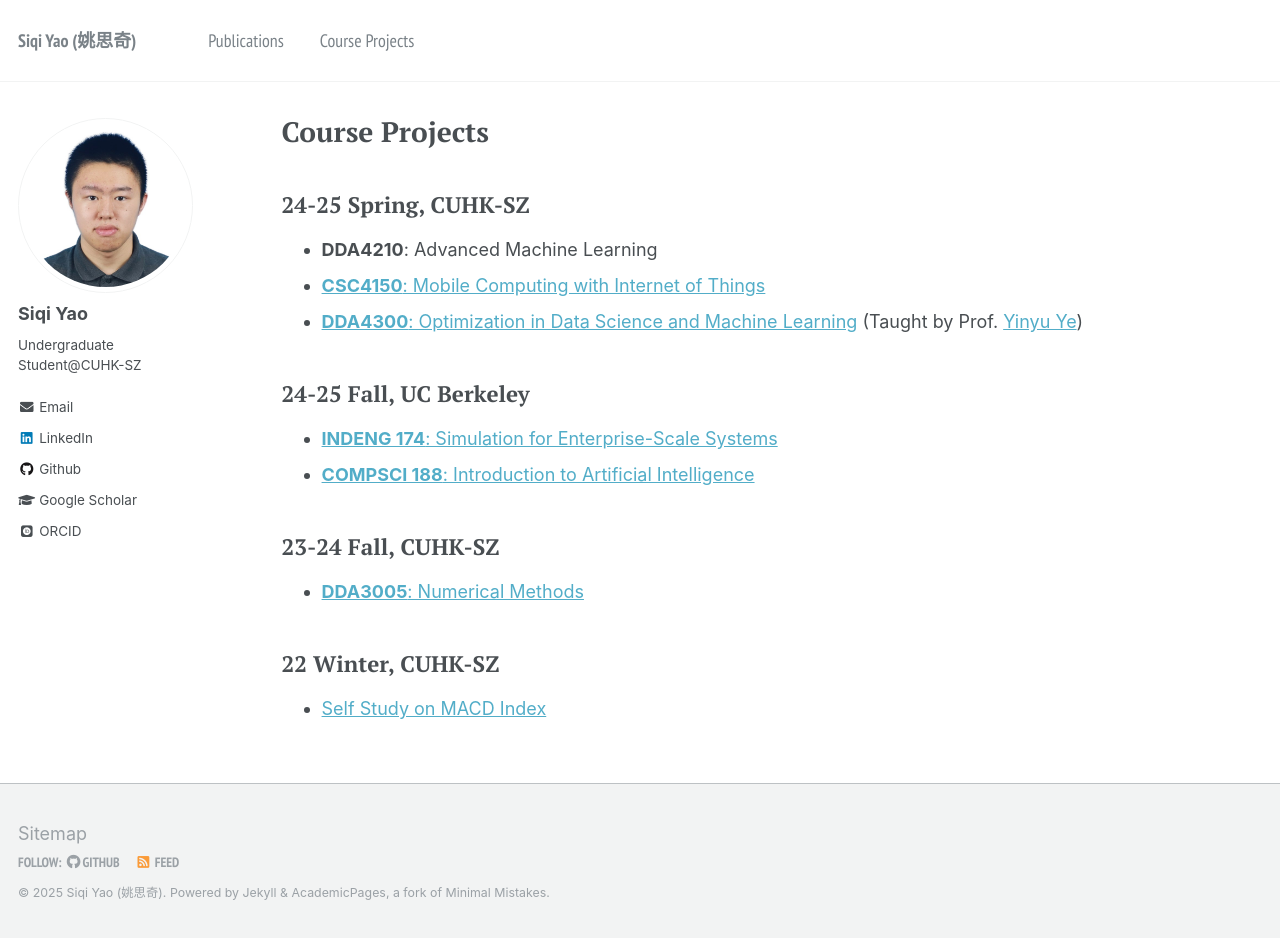
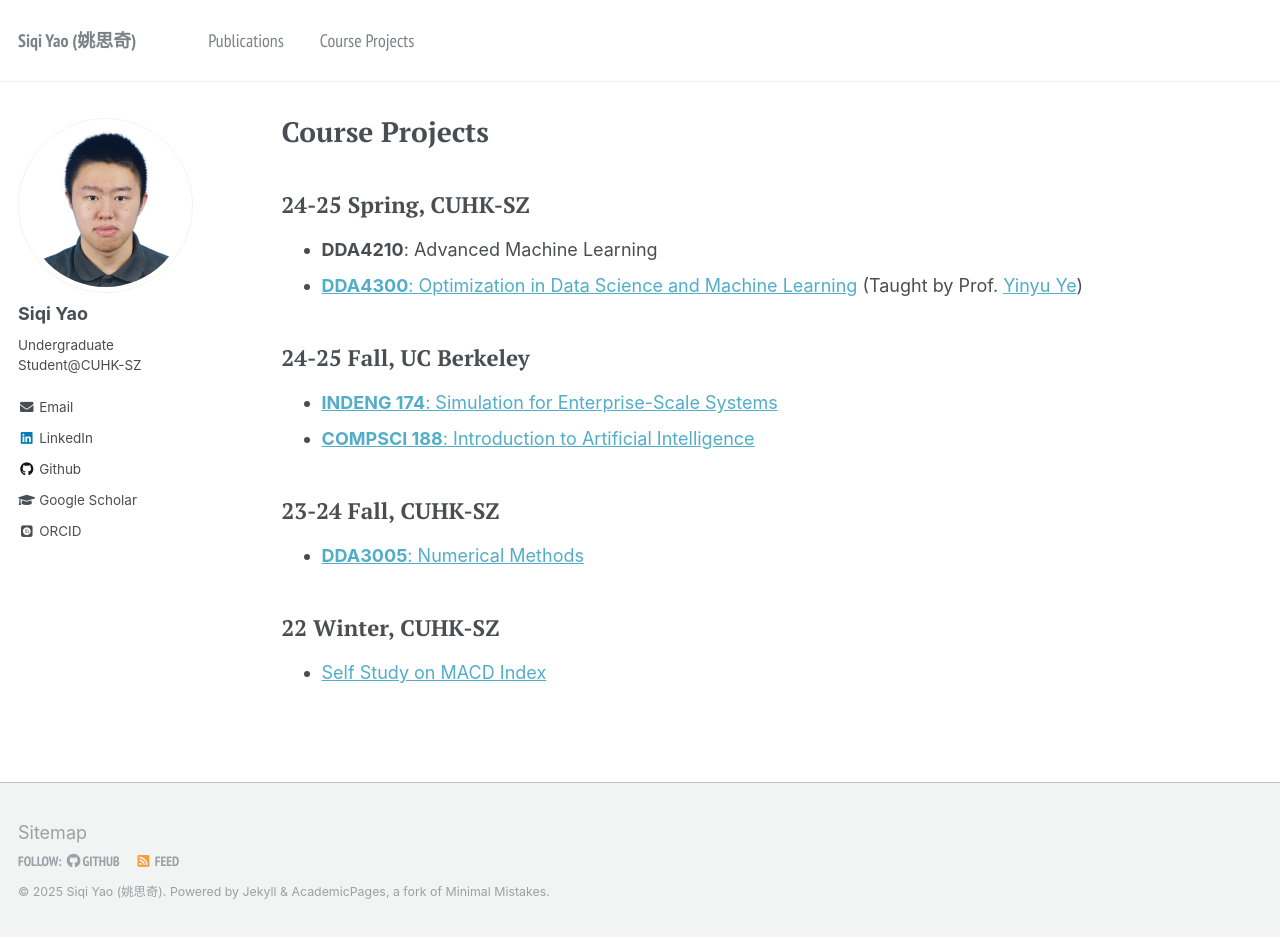
Before and after one commit to YaoSiqi2003/YaoSiqi2003.github.io, a Jekyll site: the page built from _pages/course projects.md, in a window 1280 px wide and 938 px high. Built offline with Jekyll 4.4.1, drawn with Linux system fonts in a browser that asks for light colours; some web fonts are replaced.

Commit message:
Remove 4150

```diff
--- a/_pages/course projects.md
+++ b/_pages/course projects.md
@@ -8,7 +8,6 @@ author_profile: true
 ## 24-25 Spring, CUHK-SZ
 
 - **DDA4210**: Advanced Machine Learning
-- [**CSC4150**: Mobile Computing with Internet of Things](https://github.com/YaoSiqi2003/CSC4150)
 - [**DDA4300**: Optimization in Data Science and Machine Learning](https://github.com/YaoSiqi2003/DDA4300)   (Taught by Prof. [Yinyu Ye](https://en.wikipedia.org/wiki/Yinyu_Ye))
 
 ## 24-25 Fall, UC Berkeley
```
